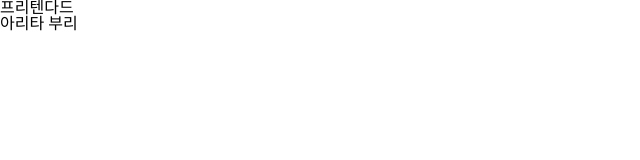
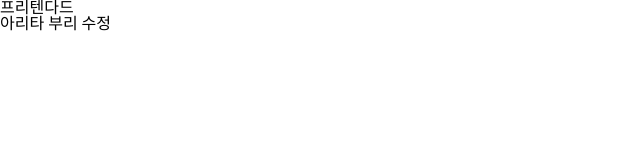
Before and after one commit to dajeong-lee-commits/gail, a plain HTML site: page index.html in a window 1280 px wide. Shown: the full height of the page, 0-640 px from the left. Drawn offline with Linux system fonts and the light colour scheme; a web font is replaced by a local one.

Commit message:
테스트

```diff
--- a/index.html
+++ b/index.html
@@ -8,7 +8,7 @@
 </head>
 <body>
     <h2>프리텐다드</h2>
-    <h3>아리타 부리</h3>
+    <h3>아리타 부리 수정</h3>
 
 </body>
 </html>
```
